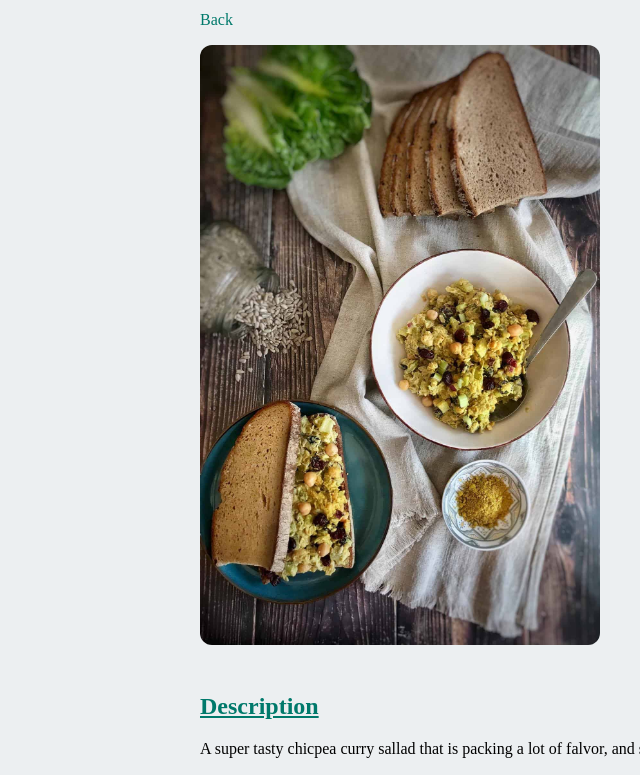
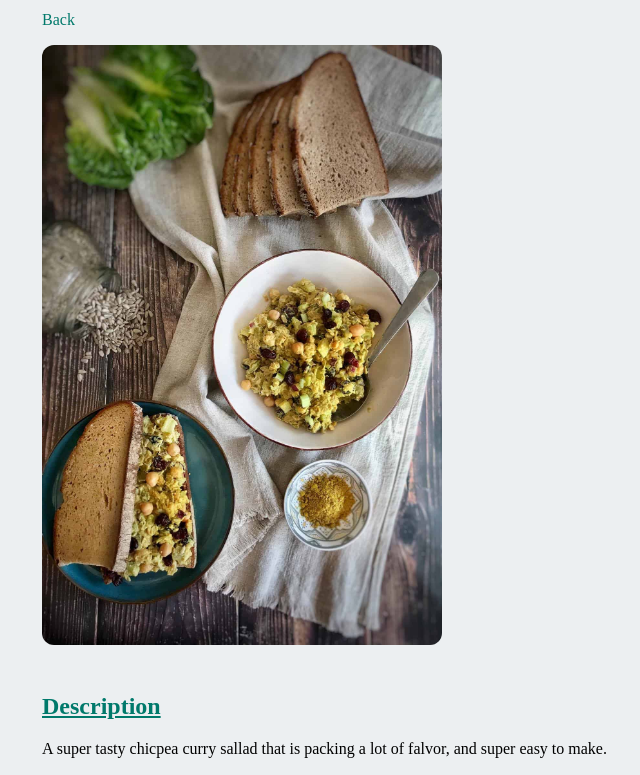
Before and after one commit to AnderssonX/Odin-Recipes, a plain HTML site: page recipes/chicpeasallad.html in a window 1280 px wide. Shown: the part 92-867 px from the top of the page, without its empty margins (282-922 px from the left). Drawn offline with Linux system fonts and the light colour scheme.

Commit message:
Fix justification of items

```diff
--- a/recipes/chicpeasallad.html
+++ b/recipes/chicpeasallad.html
@@ -6,7 +6,7 @@
         <meta charset="utf-8">
     </head>
 <body>
-    <div style="width: 50% ;margin-left: 25%;">
+    <div>
 
         <h1>Chicpea curry sallad</h1>
 
--- a/styles/style.css
+++ b/styles/style.css
@@ -1,10 +1,14 @@
 body {
     background-color: #ECEFF1;
+display: flex;
+    justify-content: center;
 
-    display: flex;
-    justify-content: center;
+
 }
 div {
+
+width: 50%;
+
 
 }
 h1 {
```
Also changed, not shown: recipes/hotredlentilsoup.html (+1 -1 lines), recipes/oilfreehummus.html (+1 -1 lines).
